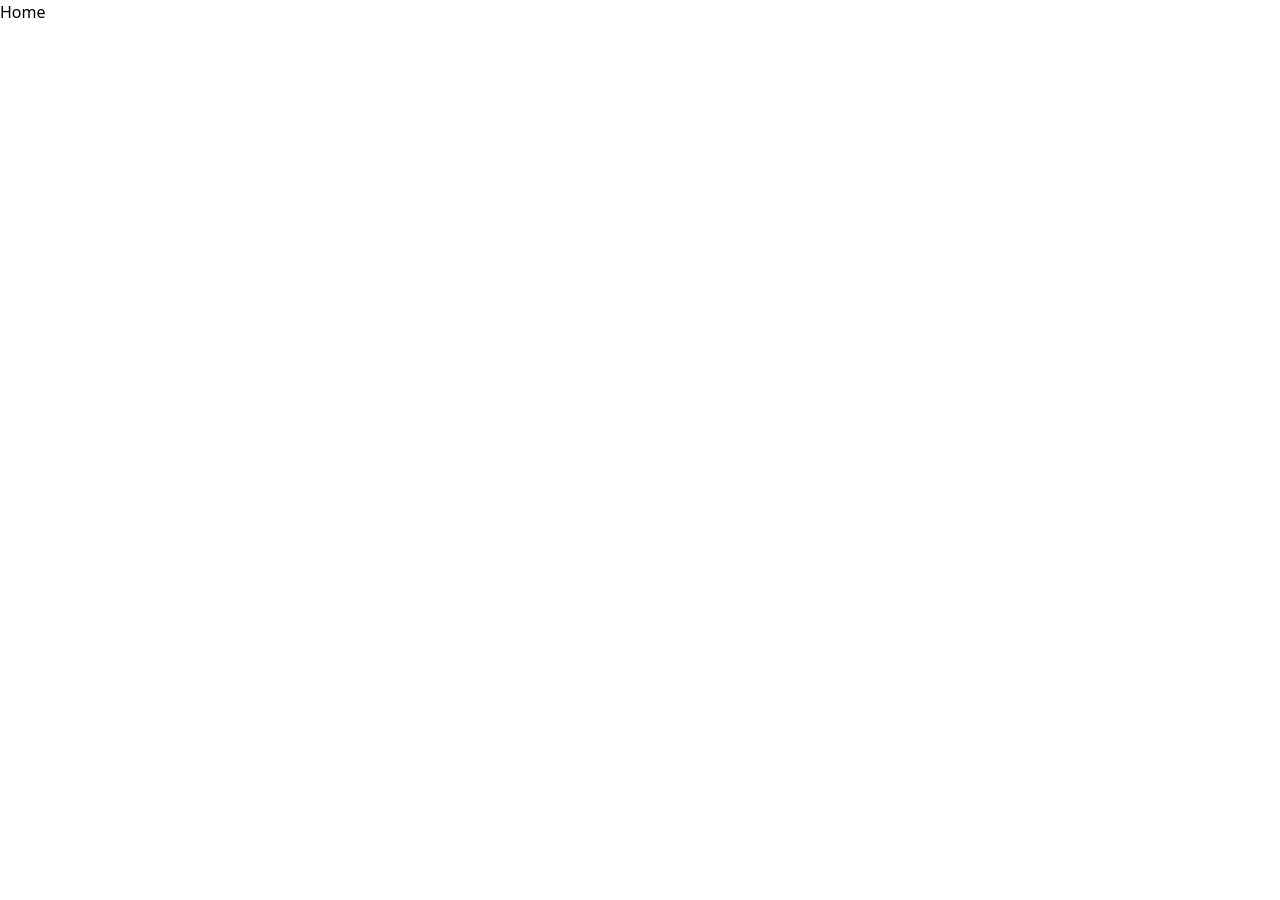
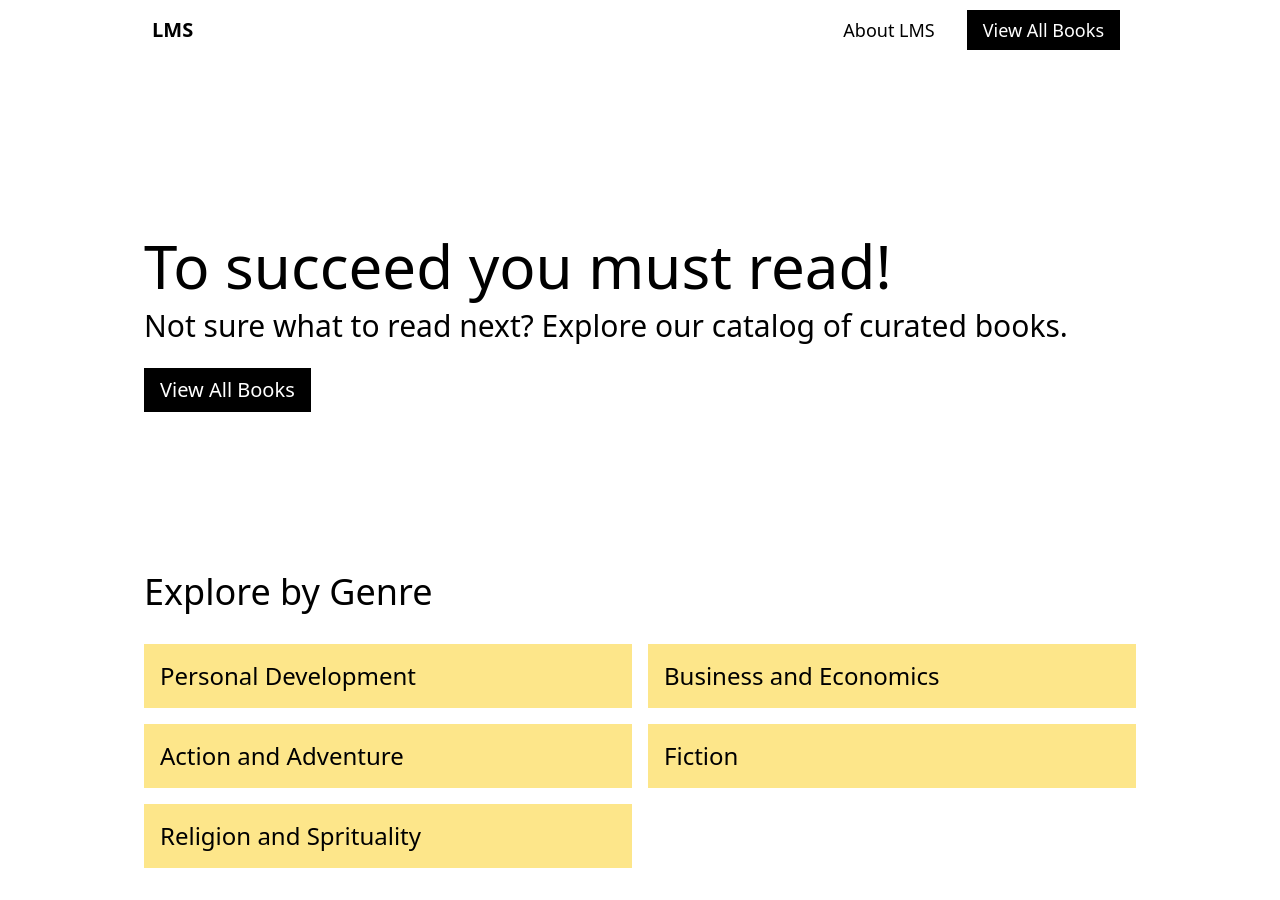
Before and after one commit to roopeshsn/lms, a React (Create React App) app: page / in a window 1280 px wide. Before the commit the page ends 800 px from the top, so only its background shows below. Built offline with nearby package versions, Linux system fonts and the light colour scheme.

Commit message:
implemented filter by category

```diff
--- /dev/null
+++ b/src/categories.js
@@ -0,0 +1,11 @@
+export const categories = [
+  { id: 1, category: "Personal Development", to: "personal-development" },
+  { id: 2, category: "Business and Economics", to: "business-and-economics" },
+  { id: 3, category: "Fiction", to: "fiction" },
+  {
+    id: 4,
+    category: "Religion and Sprituality",
+    to: "religion-and-sprituality",
+  },
+  { id: 5, category: "Biographies", to: "biographies" },
+]
--- a/src/components/Book.jsx
+++ b/src/components/Book.jsx
@@ -2,15 +2,15 @@ import React from "react"
 
 export const Book = ({ id, title, author, src }) => {
   return (
-    <div className="flex flex-row gap-4 bg-yellow-200" key={id}>
+    <div className="flex flex-row gap-4" key={id}>
       <div className="mb-2">
         <div className="w-40 h-50">
           <img src={src} alt={title} />
         </div>
       </div>
       <div>
-        <h1 className="text-2xl font-medium">{title}</h1>
-        <h2>{author}</h2>
+        <h1 className="text-xl md:text-2xl font-medium">{title}</h1>
+        <h2 className="text-md md:text-xl">{author}</h2>
       </div>
     </div>
   )
--- a/src/components/BooksContainer.jsx
+++ b/src/components/BooksContainer.jsx
@@ -2,12 +2,18 @@ import React from "react"
 import { useSearchParams } from "react-router-dom"
 import { Book } from "./Book"
 
-export const BooksContainer = ({ books }) => {
+export const BooksContainer = ({ category = "All Genre", books }) => {
   const [searchParams, setSearchParams] = useSearchParams()
   const author = searchParams.get("author")
+  const formattedCategory = category.replaceAll("-", " ")
+  const finalCategory = formattedCategory.replace(
+    /(^\w{1})|(\s+\w{1})/g,
+    (letter) => letter.toUpperCase()
+  )
   return (
-    <div className="max-w-6xl">
-      <div className="grid grid-cols-1 gap-4 md:grid-cols-1 lg:grid-cols-2">
+    <div className="p-4 bg-white">
+      <h1 className="text-xl md:text-2xl font-medium">{finalCategory}</h1>
+      <div className="grid grid-cols-1 gap-4 md:grid-cols-1 lg:grid-cols-2 mt-4">
         {books.map((book) => {
           return (
             <Book
--- a/src/components/Container.jsx
+++ b/src/components/Container.jsx
@@ -1,5 +1,5 @@
 import React from "react"
 
 export const Container = ({ children }) => {
-  return <div className="md:container md:mx-auto">{children}</div>
+  return <div className="container mx-auto bg-slate-100">{children}</div>
 }
--- a/src/components/DashboardContent.jsx
+++ b/src/components/DashboardContent.jsx
@@ -1,11 +1,13 @@
 import React from "react"
 import { Container } from "./Container"
+import { MobileMultiMenu } from "./MobileMultiMenu"
 import { Sidebar } from "./Sidebar"
 
 export const DashboardContent = ({ children }) => {
   return (
     <Container>
-      <div className="grid mx-2 grid-cols-1 md:grid-cols-[16rem,1fr]">
+      <div className="grid mx-2 grid-flow-row grid-cols-1 md:grid-rows-1 md:grid-cols-[16rem,1fr]">
+        <MobileMultiMenu />
         <Sidebar />
         {children}
       </div>
--- a/src/components/FilterByCategory.jsx
+++ b/src/components/FilterByCategory.jsx
@@ -22,7 +22,7 @@ export const FilterByCategory = () => {
 
   return (
     <DashboardContent>
-      <BooksContainer books={filteredDataByCategory} />
+      <BooksContainer category={category} books={filteredDataByCategory} />
     </DashboardContent>
   )
 }
--- a/src/components/Home.jsx
+++ b/src/components/Home.jsx
@@ -1,9 +1,69 @@
 import React from "react"
+import { Link, useNavigate } from "react-router-dom"
 
 export const Home = () => {
+  const navigate = useNavigate()
   return (
-    <div>
-      <h1>Home</h1>
+    <div className="max-w-screen-lg mx-auto px-4">
+      <header className="mb-40">
+        <nav className="hidden md:block px-2 py-4">
+          <div className="flex justify-between">
+            <div className="inline-block text-xl font-semibold">LMS</div>
+            <div>
+              <Link
+                className="mx-2 font-medium md:text-lg px-4 py-2 hover:bg-amber-200"
+                to={`/about`}
+              >
+                About LMS
+              </Link>
+              <Link
+                className="mx-2 font-medium md:text-lg bg-black text-white px-4 py-2"
+                to={`/books`}
+              >
+                View All Books
+              </Link>
+            </div>
+          </div>
+        </nav>
+        <div className="text-left mt-44">
+          <h1 className="text-4xl md:text-6xl font-medium">
+            To succeed you must read!
+          </h1>
+          <p className="text-2xl md:text-3xl  mt-3">
+            Not sure what to read next? Explore our catalog of curated books.
+          </p>
+          <button
+            onClick={() => navigate("/books")}
+            className="mt-6 bg-black text-white px-4 py-2 text-lg md:text-xl font-medium"
+          >
+            View All Books
+          </button>
+        </div>
+      </header>
+      <section>
+        <h1 className="text-3xl md:text-4xl font-medium">Explore by Genre</h1>
+        <div className="grid grid-cols-1 grid-flow-row md:grid-cols-2 gap-4 my-8">
+          <div className="bg-amber-200 text-2xl font-medium p-4">
+            <Link to={`/books/personal-development`}>Personal Development</Link>
+          </div>
+          <div className="bg-amber-200 text-2xl font-medium p-4">
+            <Link to={`/books/personal-development`}>
+              Business and Economics
+            </Link>
+          </div>
+          <div className="bg-amber-200 text-2xl font-medium p-4">
+            <Link to={`/books/action-and-adventure`}>Action and Adventure</Link>
+          </div>
+          <div className="bg-amber-200 text-2xl font-medium p-4">
+            <Link to={`/books/fiction`}>Fiction</Link>
+          </div>
+          <div className="bg-amber-200 text-2xl font-medium p-4">
+            <Link to={`/books/religion-and-sprituality`}>
+              Religion and Sprituality
+            </Link>
+          </div>
+        </div>
+      </section>
     </div>
   )
 }
--- /dev/null
+++ b/src/components/MobileMultiMenu.jsx
@@ -0,0 +1,20 @@
+import React from "react"
+
+export const MobileMultiMenu = () => {
+  const handleSort = (e) => {}
+  return (
+    <div className="block md:hidden px-2 py-4">
+      <div className="flex gap-2">
+        <button
+          onClick={handleSort}
+          className="border-2 border-gray-300 border-solid px-2 py-1 rounded-3xl"
+        >
+          Sort By
+        </button>
+        <button className="rounded-3xl border-2 border-gray-300 border-solid px-2 py-1">
+          Category
+        </button>
+      </div>
+    </div>
+  )
+}
--- a/src/components/Sidebar.jsx
+++ b/src/components/Sidebar.jsx
@@ -1,6 +1,7 @@
 import React, { useState } from "react"
 import { Checkbox } from "./Checkbox"
 import { bookData } from "../books"
+import { categories } from "../categories"
 import { IndividualCategory } from "./IndividualCategory"
 import { useSearchParams } from "react-router-dom"
 
@@ -10,6 +11,9 @@ export const Sidebar = () => {
   const [checkedThree, setCheckedThree] = useState(false)
   const [filteredDataByAuthor, setFilteredDataByAuthor] = useState([])
   const [searchParams, setSearchParams] = useSearchParams()
+  const [date, setDate] = useState(null)
+
+  const author = searchParams.get("author")
 
   const handleChangeOne = () => {
     setCheckedOne(!checkedOne)
@@ -42,25 +46,25 @@ export const Sidebar = () => {
   }
 
   return (
-    <div className="bg-slate-200 invisible md:visible">
+    <div className="bg-white min-h-screen hidden md:block p-4">
       <h1 className="text-2xl font-medium">Filter</h1>
-      <div>
+      <div className="mt-4">
         <h2 className="text-xl font-medium">By Category</h2>
-        <div>
-          {bookData.map((book) => {
+        <div className="mt-2">
+          {categories.map((category) => {
             return (
               <IndividualCategory
-                id={book.id}
-                category={book.category}
-                to={book.to}
+                id={category.id}
+                category={category.category}
+                to={category.to}
               />
             )
           })}
         </div>
       </div>
-      <div>
+      <div className="mt-4">
         <h2 className="text-xl font-medium">By Author</h2>
-        <div>
+        <div className="mt-2">
           <Checkbox
             id={1}
             label="Ankur Warikoo"
@@ -81,8 +85,11 @@ export const Sidebar = () => {
           />
         </div>
       </div>
-      <div>
+      <div className="mt-4">
         <h2 className="text-xl font-medium">By Date</h2>
+        <div className="mt-2">
+          <input type="date" onChange={(e) => setDate(e.target.value)} />
+        </div>
       </div>
     </div>
   )
```
Also changed, not shown: src/components/MobileBottomMenu.jsx (added).
